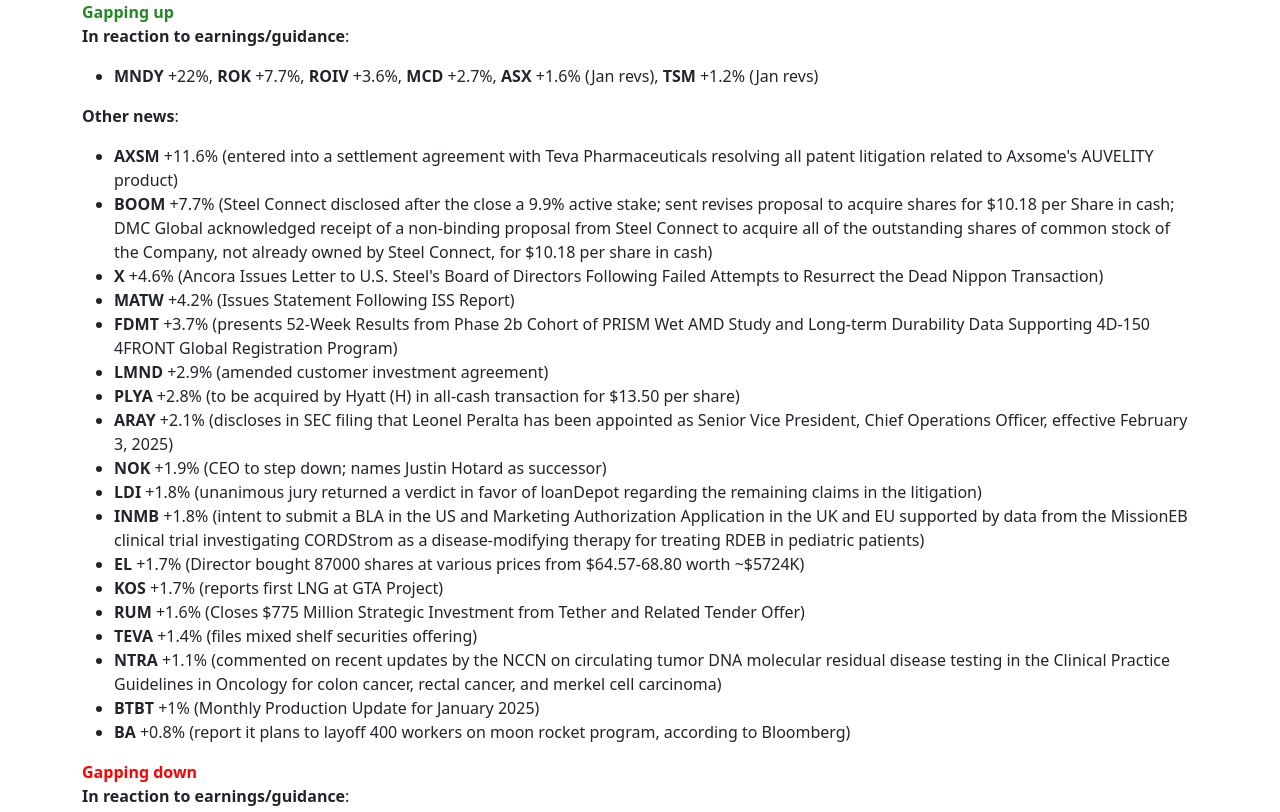
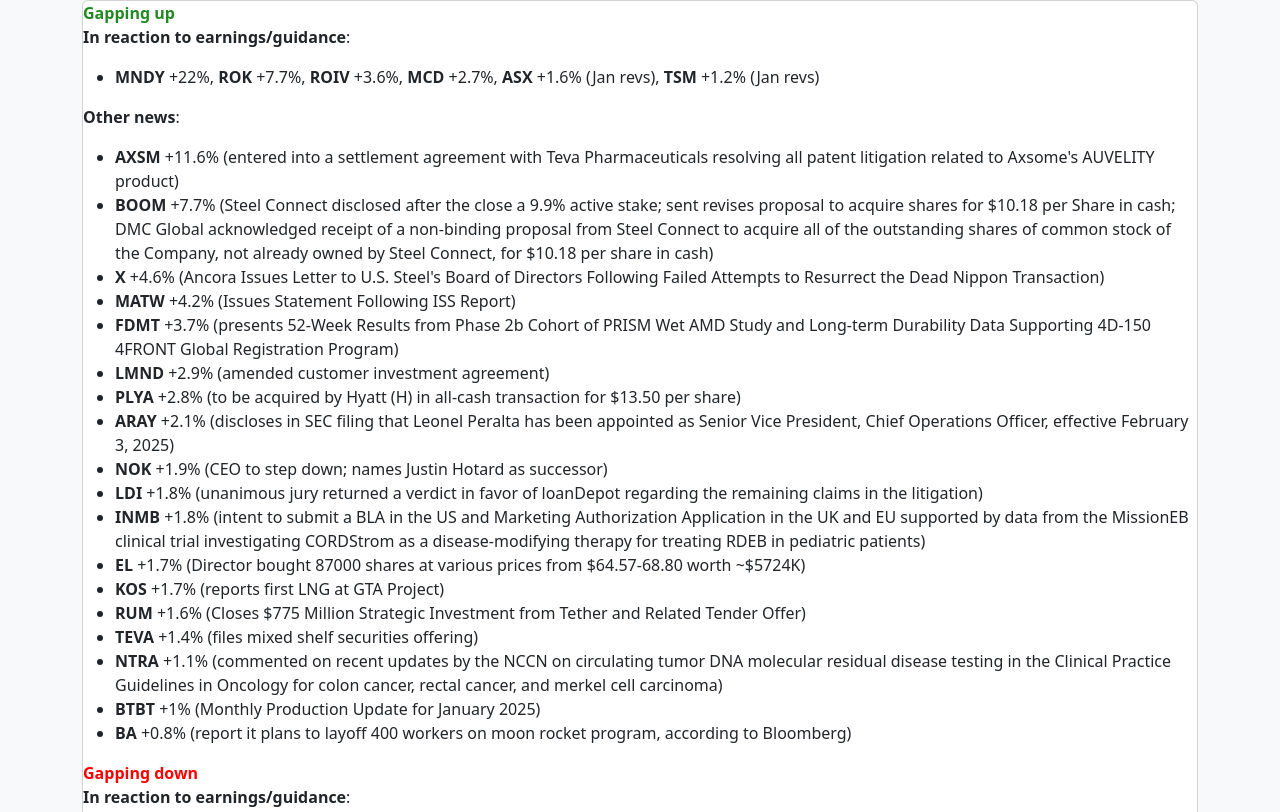
Before and after one commit to Dianuchas/sesion-informativa, a plain HTML site: page index.html in a window 1280 px wide. Shown: the top 812 px of the page. Drawn offline with nearby package versions, Linux system fonts and the light colour scheme.

Commit message:
Light background and display as card

```diff
--- a/index.html
+++ b/index.html
@@ -6,9 +6,9 @@
     <title>Bootstrap demo</title>
     <link href="https://cdn.jsdelivr.net/npm/bootstrap@5.3.3/dist/css/bootstrap.min.css" rel="stylesheet" integrity="sha384-QWTKZyjpPEjISv5WaRU9OFeRpok6YctnYmDr5pNlyT2bRjXh0JMhjY6hW+ALEwIH" crossorigin="anonymous">
   </head>
-  <body class="container">
+  <body class="container bg-light">
 
-
+<div class="card">
 <div class="lip-article custom-style-big-width custom-style-hide"><p><strong><span style="color: #228822;">Gapping up <br/> </span>In reaction to earnings/guidance</strong>: </p><ul><li><b>MNDY</b> +22%,
 <b>ROK</b> +7.7%,
 <b>ROIV</b> +3.6%,
@@ -45,6 +45,7 @@ L -1.8%,
 </li><li><b>GLSI</b> -2.3% (provides update on open label HLA data from FLAMINGO-01)
 </li><li><b>CX</b> -1.8% (names new CEO)
 </li></ul></div>
+</div>
 
     <script src="https://cdn.jsdelivr.net/npm/bootstrap@5.3.3/dist/js/bootstrap.bundle.min.js" integrity="sha384-YvpcrYf0tY3lHB60NNkmXc5s9fDVZLESaAA55NDzOxhy9GkcIdslK1eN7N6jIeHz" crossorigin="anonymous"></script>
   </body>
```
